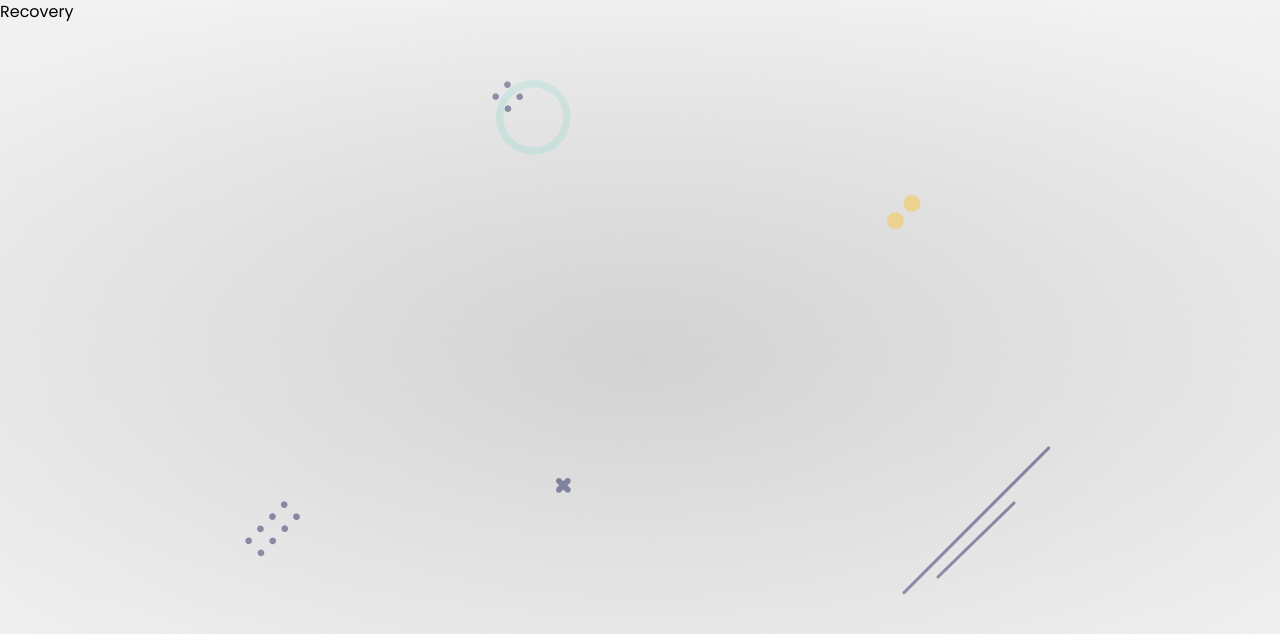
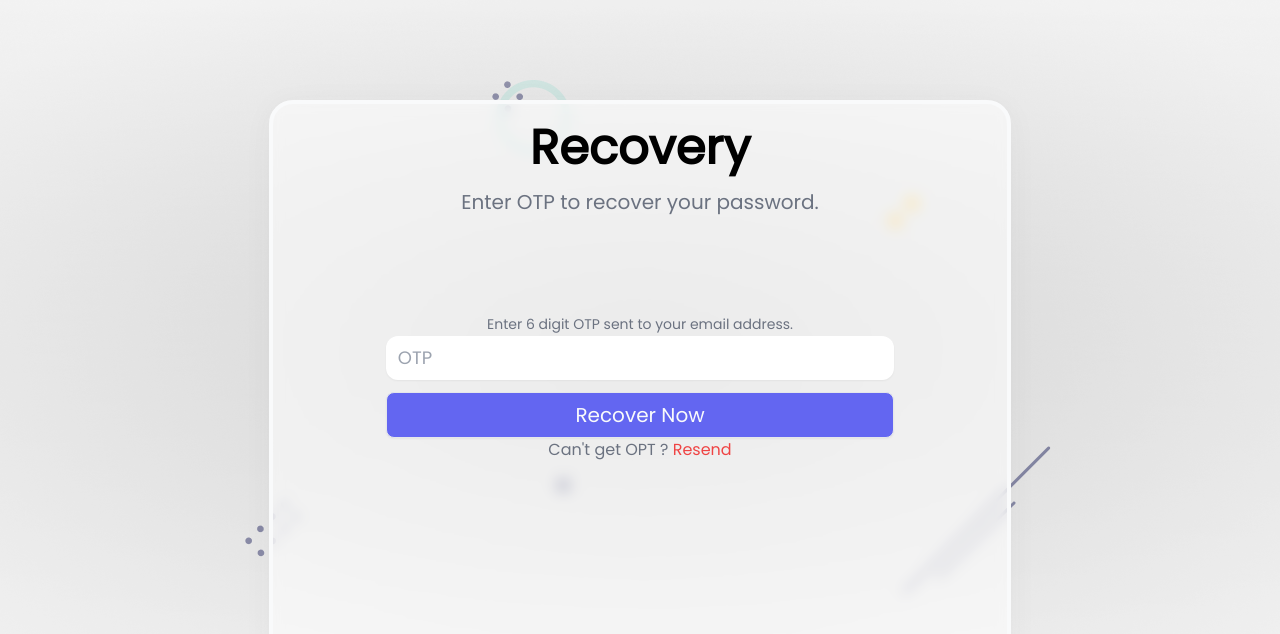
Before and after one commit to SGsubuuu-2322/MERN_LOGIN_APP_WITH_RESET_EMAIL, a React (Vite) app in the folder client_app/client-side-app/: page /recovery in a window 1280 px wide. Shown: the top 634 px of the page. Built offline with nearby package versions, Linux system fonts and the light colour scheme.

Commit message:
Added recovery password component...

```diff
--- a/client_app/client-side-app/src/components/Recovery.jsx
+++ b/client_app/client-side-app/src/components/Recovery.jsx
@@ -1,9 +1,67 @@
-// import React from 'react'
+// import React from "react";
+import { Link } from "react-router-dom";
+import styles from "../styles/Username.module.css";
+import { Toaster } from "react-hot-toast";
+import { useFormik } from "formik";
+import { passwordValidate } from "../helper/validate";
+// import { useAuthStore } from '../store/store'
 
 function Recovery() {
+  const formik = useFormik({
+    initialValues: {
+      otp: "",
+    },
+    validate: passwordValidate,
+    validateOnBlur: false,
+    validateOnChange: false,
+    onSubmit: async (values) => {
+      console.log(values);
+    },
+  });
+
   return (
-    <div>Recovery</div>
-  )
+    <div className="container mx-auto">
+      <Toaster position="top-center" reverseOrder={false}></Toaster>
+
+      <div className="flex justify-center items-center h-screen">
+        <div className={styles.glass}>
+          <div className="title flex flex-col items-center">
+            <h4 className="text-5xl font-bold">Recovery</h4>
+            <span className="py-4 text-xl w-2/3 text-center text-gray-500">
+              Enter OTP to recover your password.
+            </span>
+          </div>
+
+          <form className="pt-20" onSubmit={formik.handleSubmit}>
+            <div className="textbox flex flex-col items-center gap-3">
+              <div className="input text-center">
+                <span className="py-4 text-sm text-left text-gray-500">
+                  Enter 6 digit OTP sent to your email address.
+                </span>
+                <input
+                  className={styles.textbox}
+                  type="text"
+                  placeholder="OTP"
+                />
+              </div>
+              <button className={styles.btn} type="submit">
+                Recover Now
+              </button>
+            </div>
+
+            <div className="text-center">
+              <span className="text-gray-500">
+                Can&apos;t get OPT ?{" "}
+                <Link className="text-red-500" to="/recovery">
+                  Resend
+                </Link>
+              </span>
+            </div>
+          </form>
+        </div>
+      </div>
+    </div>
+  );
 }
 
 export default Recovery;
```
